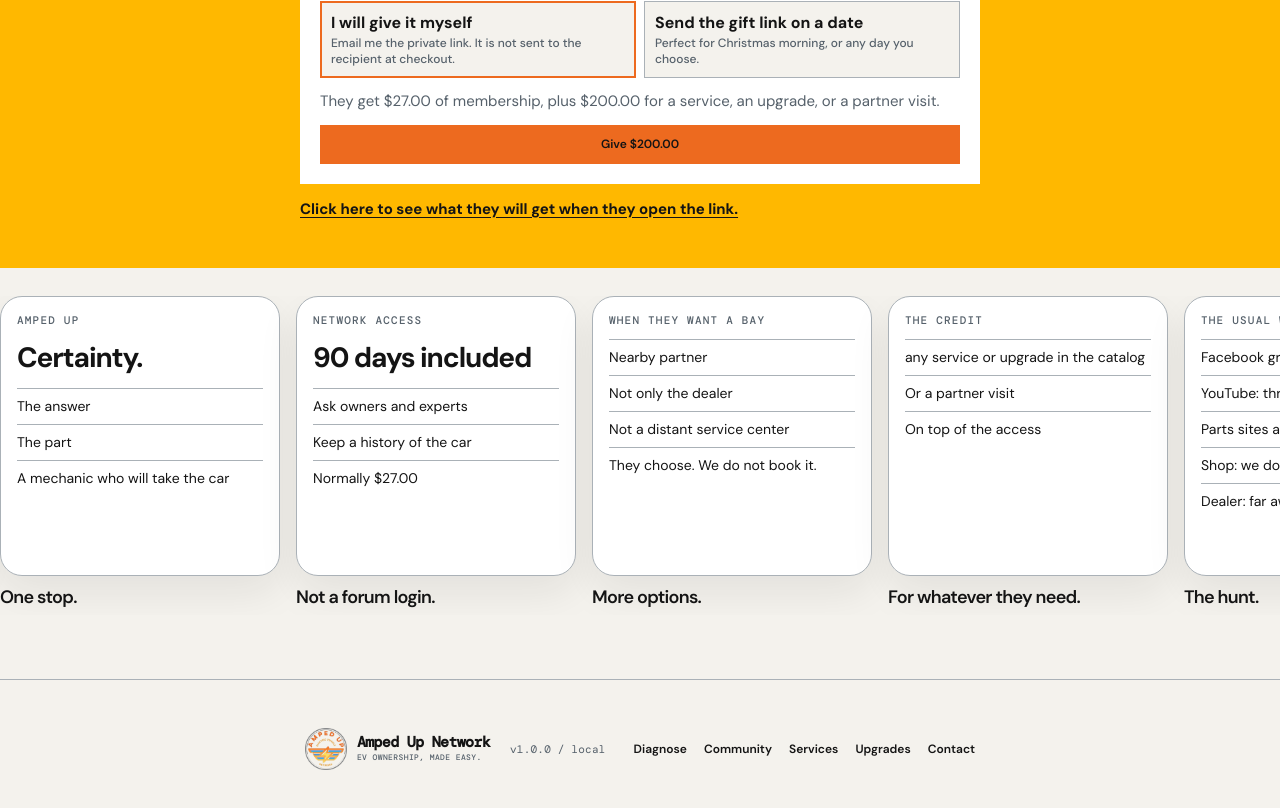
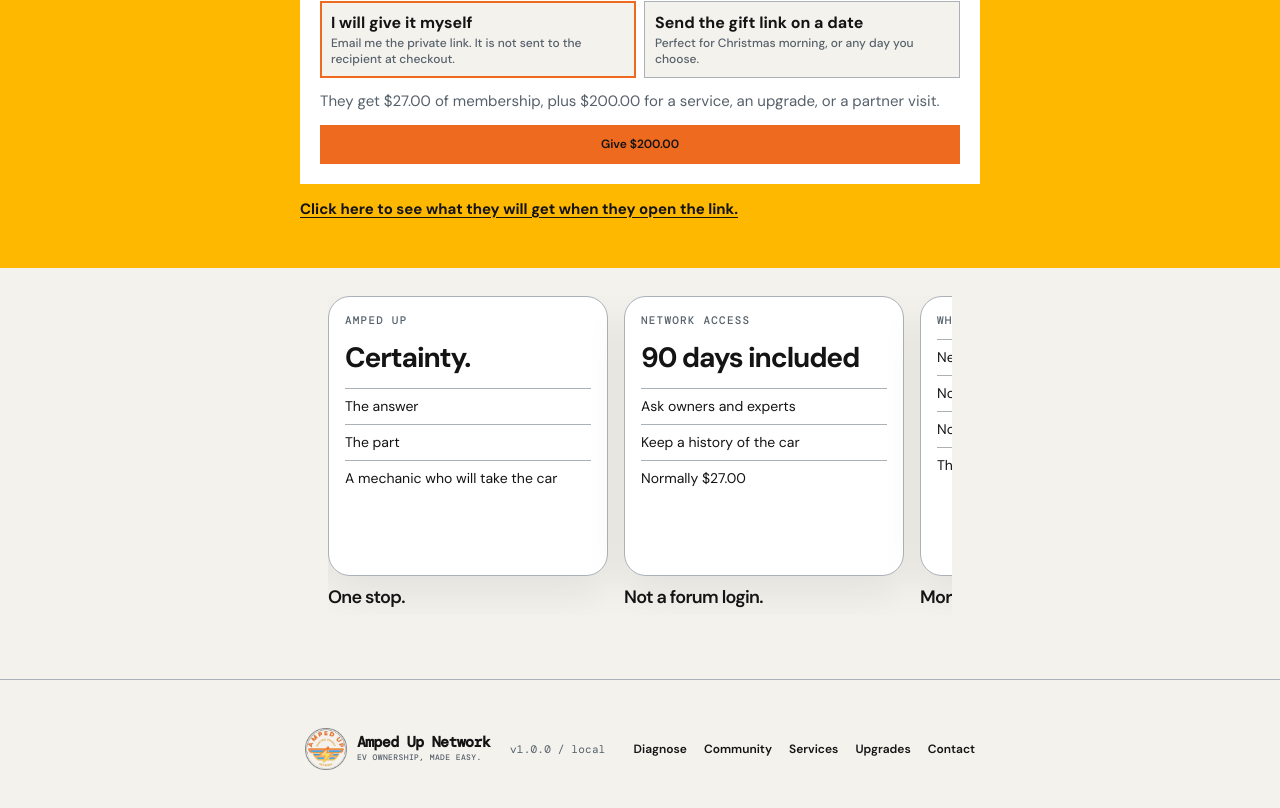
Before and after one commit to erichester76/volt-yard, a Next.js app: page /en/black-friday in a window 1280 px wide. Shown: the part 744-1552 px from the top of the page. Built offline with nearby package versions, Linux system fonts and the light colour scheme; no server answers; the database is empty; a web font is replaced by a local one.

Commit message:
style: bound the gift tour to the offer column

```diff
--- a/app/black-friday/page.tsx
+++ b/app/black-friday/page.tsx
@@ -86,7 +86,7 @@ export default function BlackFridayPage() {
         <p className="gift-offer-preview"><Link href="/gift-landing/example">Click here to see what they will get when they open the link.</Link></p>
       </div>
     </div></section>
-    <section className="gift-offer-more" aria-label="What the gift replaces">
+    <section className="gift-offer-more" aria-label="What the gift replaces"><div className="wrap">
       <div className="gift-tour">
         <div className="gift-tour-track">
           {[0, 1].map((copy) => [
@@ -105,7 +105,7 @@ export default function BlackFridayPage() {
           </article>))}
         </div>
       </div>
-      <div className="wrap"><CatalogTeaser compact title="The credit can go to things like" /></div>
-    </section>
+      <CatalogTeaser compact title="The credit can go to things like" />
+    </div></section>
   </main>;
 }
--- a/app/globals.css
+++ b/app/globals.css
@@ -1520,7 +1520,8 @@ footer button {
 .gift-offer-aside .catalog-teaser { width: 100%; max-width: 100%; min-width: 0; }
 .gift-offer-more { padding: 28px 0 64px; }
 .gift-offer-more .wrap { max-width: 1100px; }
-.gift-tour { overflow: hidden; padding-bottom: 8px; }
+.gift-offer-more .wrap { max-width: 680px; }
+.gift-tour { overflow: hidden; max-width: 100%; min-width: 0; padding-bottom: 8px; }
 .gift-tour-track { display: flex; gap: 16px; width: max-content; animation: gift-tour-step 14s steps(5, end) infinite; }
 .gift-tour:hover .gift-tour-track { animation-play-state: paused; }
 @keyframes gift-tour-step { to { transform: translateX(calc(5 * -296px)); } }
```
